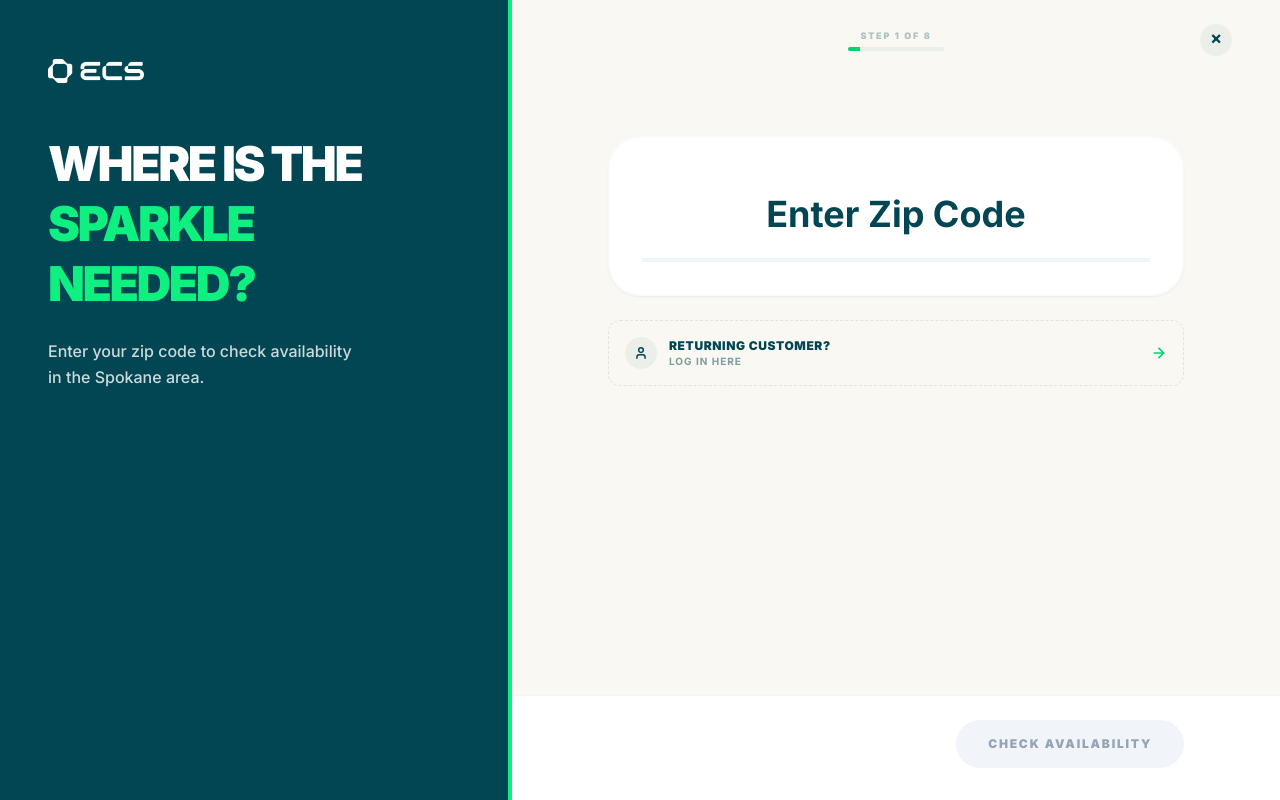
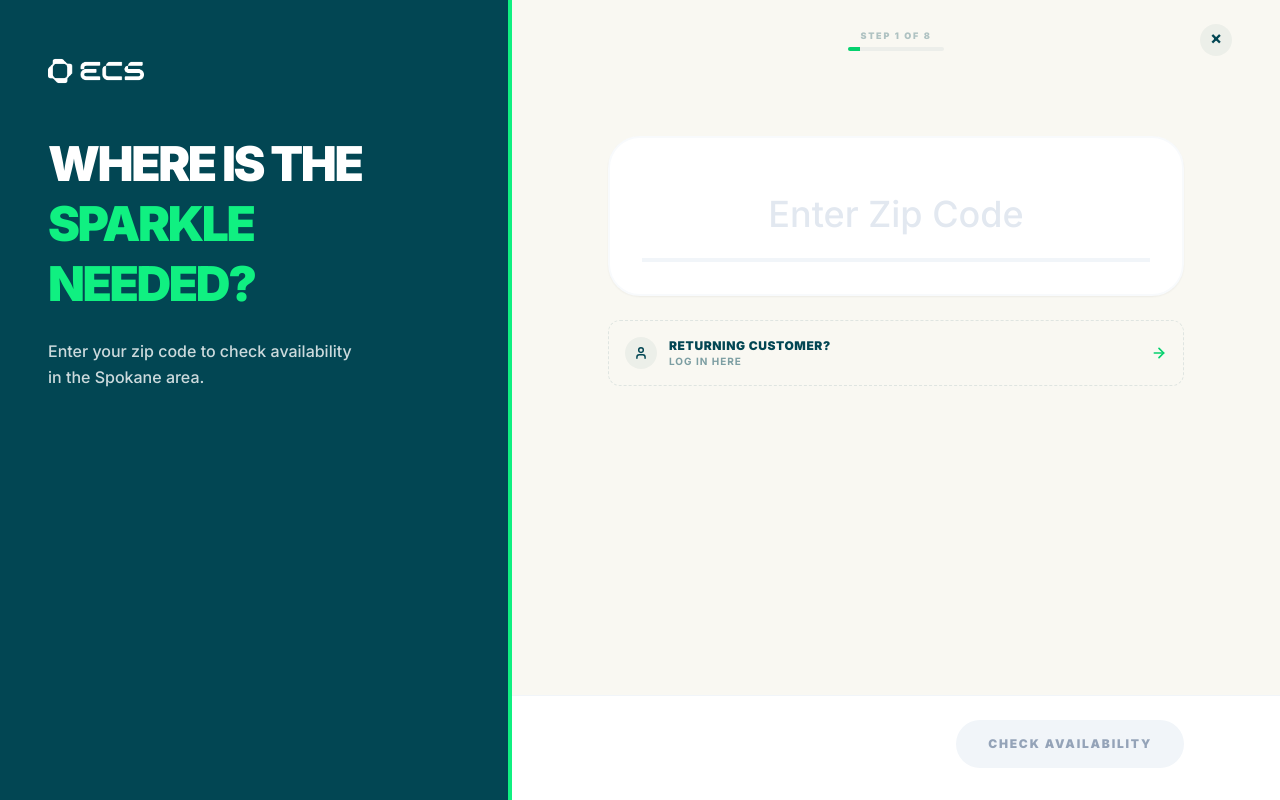
Before and after one commit to renatoquerales28-byte/extreme-cleaning-next, a Next.js app: page /quote in a window 1280 px wide. Built offline with nearby package versions, Linux system fonts and the light colour scheme; no server answers; the database is empty.

Commit message:
style(ui): fix autofill background and lighten placeholder text

```diff
--- a/src/components/wizard/steps/ZipStep.tsx
+++ b/src/components/wizard/steps/ZipStep.tsx
@@ -76,10 +76,16 @@ export default function ZipStep({ onNext, onReturning }: ZipStepProps) {
                                 maxLength={5}
                                 placeholder="Enter Zip Code"
                                 autoComplete="postal-code"
-                                className={`w-full p-6 text-center text-4xl font-black tracking-[0.2em] text-[#024653] border-b-4 outline-none transition-all placeholder:text-slate-300 placeholder:tracking-normal placeholder:font-bold bg-transparent focus:border-[#05D16E] ${status === 'unavailable' ? 'border-red-200' : status === 'active' ? 'border-[#05D16E]' : 'border-slate-100'}`}
+                                className={`
+                                    w-full p-6 text-center text-4xl font-black tracking-[0.2em] text-[#024653]
+                                    border-b-4 outline-none transition-all bg-transparent
+                                    placeholder:text-slate-200 placeholder:tracking-normal placeholder:font-medium
+                                    focus:border-[#05D16E]
+                                    [&:-webkit-autofill]:shadow-[0_0_0_1000px_white_inset]
+                                    [&:-webkit-autofill]:-webkit-text-fill-color-[#024653]
+                                    ${status === 'unavailable' ? 'border-red-200' : status === 'active' ? 'border-[#05D16E]' : 'border-slate-100'}
+                                `}
                                 style={{
-                                    WebkitBoxShadow: "0 0 0 30px white inset",
-                                    WebkitTextFillColor: "#024653",
                                     caretColor: "#05D16E"
                                 }}
                             />
```
